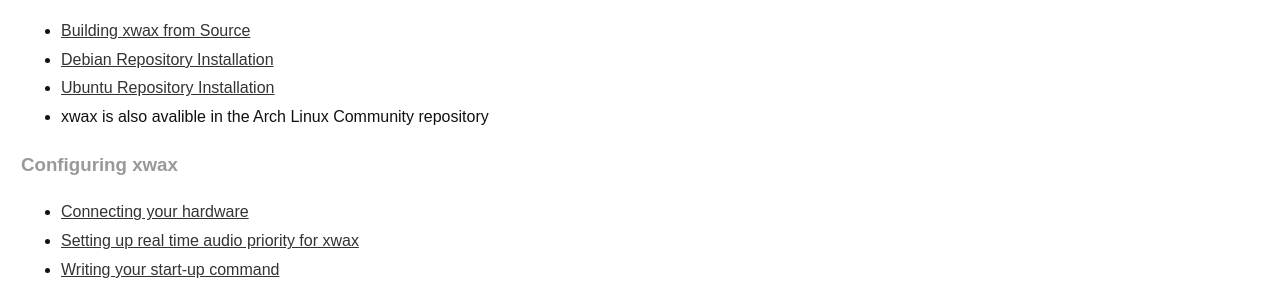
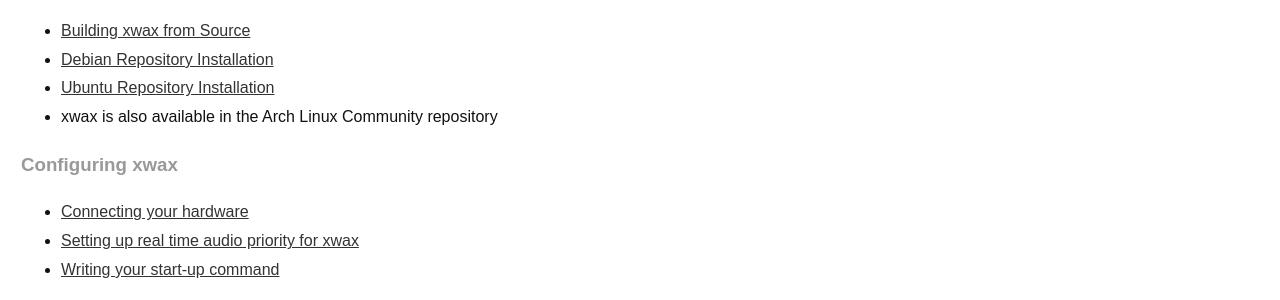
Before and after one commit to xwax/xwax.github.io, a Jekyll site: the page built from index.md, in a window 1280 px wide and 900 px high. Shown: the part 431-731 px from the top of the window. Built offline with Jekyll 4.4.1, drawn with Linux system fonts in a browser that asks for light colours.

Commit message:
Update index.md

```diff
--- a/index.md
+++ b/index.md
@@ -16,7 +16,7 @@
   * [Building xwax from Source](/build_xwax_from_source)
   * [Debian Repository Installation](/debian_installation)
   * [Ubuntu Repository Installation](/ubuntu_installation)
-  * xwax is also avalible in the Arch Linux Community repository
+  * xwax is also available in the Arch Linux Community repository
 
 ### Configuring xwax
 
```
